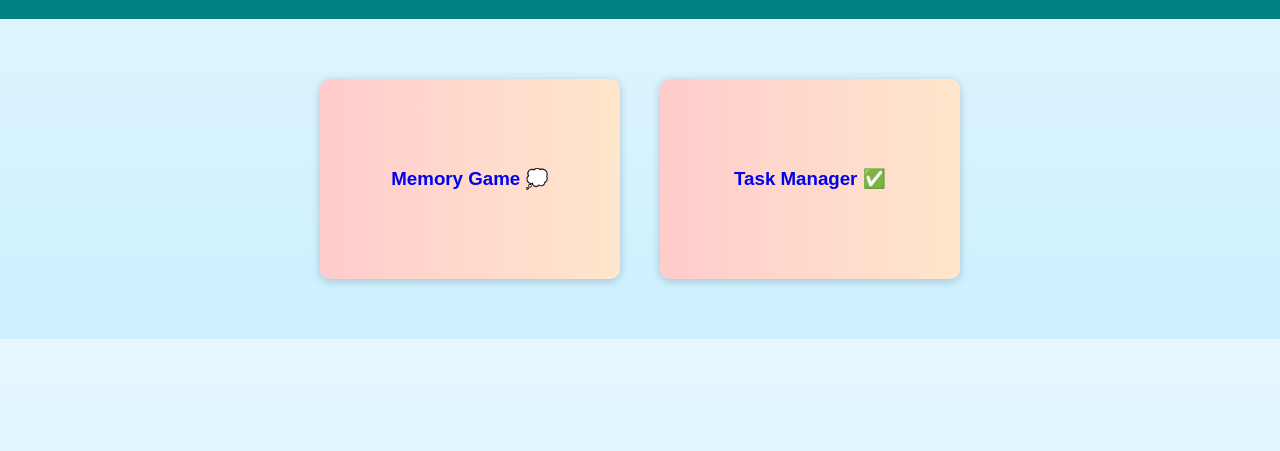
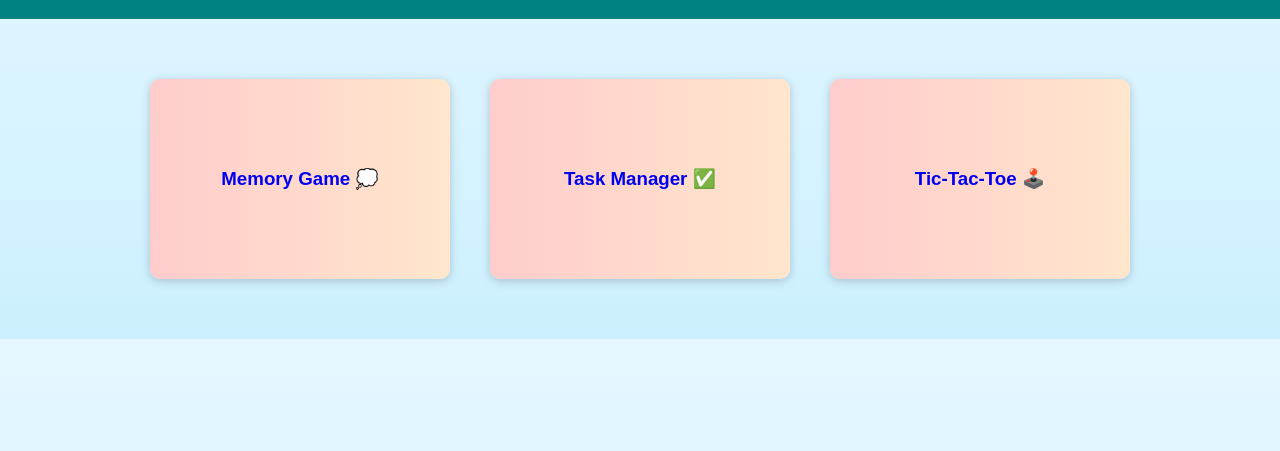
Before and after one commit to ashrftvm/JSApps, a plain HTML site: page index.html in a window 1280 px wide. Shown: the part 149-600 px from the top of the page. Drawn offline with Linux system fonts and the light colour scheme.

Commit message:
included tic tac toe into index file

```diff
--- a/index.html
+++ b/index.html
@@ -66,6 +66,12 @@
       </div>
     </div>
 
+    <div class="card">
+      <div class="card-content">
+        <h3><a href="./TicTacToe/index.html">Tic-Tac-Toe 🕹️</a></h3>
+      </div>
+    </div>
+
     <!-- Add more cards as needed -->
   </div>
 </body>
```
